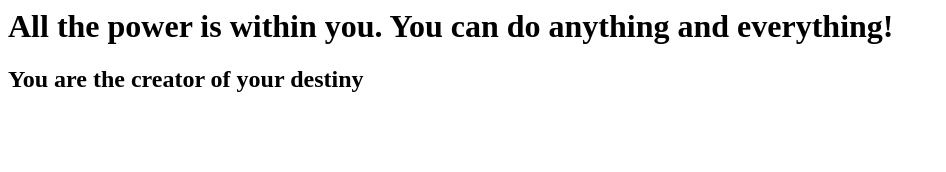
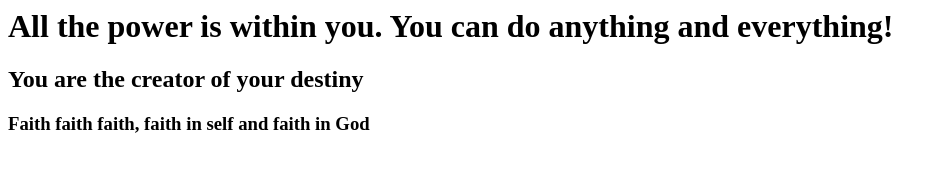
Before and after one commit to Ramesh29/firstgitrepo, a plain HTML site: page index.html in a window 1280 px wide. Shown: the whole page, without its empty margins (0-946 px from the left). Drawn offline with Linux system fonts and the light colour scheme.

Commit message:
added 3rd quote

```diff
--- a/index.html
+++ b/index.html
@@ -2,5 +2,6 @@
     <body>
         <h1>All the power is within you. You can do anything and everything!</h1>
 	<h2>You are the creator of your destiny</h2>
+	<h3>Faith faith faith, faith in self and faith in God</h3>
     </body>
 </html>
```
